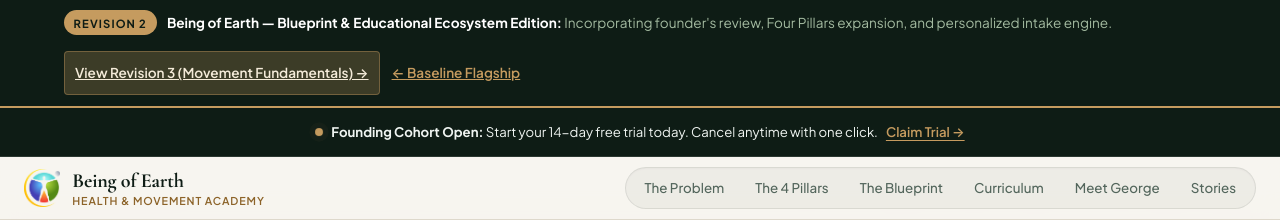
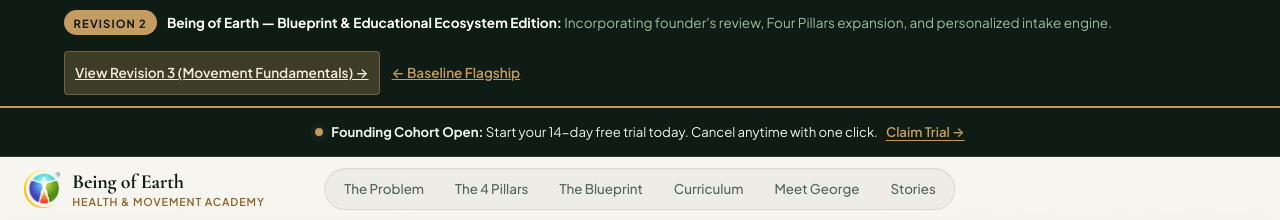
Before and after one commit to cmiller1466-ship-it/Being_Of_Earth_George, a plain HTML site: page blueprint.html in a window 1280 px wide. Shown: the top 220 px of the page. Drawn offline with Linux system fonts and the light colour scheme; grey boxes are pictures that could not be loaded.

Commit message:
fix(nav): center floating pill dock symmetrically along page vertical centerline

```diff
--- a/blueprint.html
+++ b/blueprint.html
@@ -30,7 +30,7 @@
   <link rel="icon" type="image/png" href="assets/icons/being-of-earth-logo-v2.png">
 
   <!-- Self-Hosted Sovereign Fonts loaded via style.css (Zero CDN latency, Zero telemetry) -->
-  <link rel="stylesheet" href="style.css?v=3.4">
+  <link rel="stylesheet" href="style.css?v=3.5">
 
   <!-- Schema.org JSON-LD Structured Data for Rich Search Snippets -->
   <script type="application/ld+json">
--- a/style.css
+++ b/style.css
@@ -399,13 +399,16 @@ ul {
 }
 
 .nav-wrapper {
-  display: flex;
-  align-items: center;
-  justify-content: space-between;
-  gap: var(--space-4);
+  position: relative;
+  display: flex;
+  align-items: center;
+  justify-content: flex-start;
+  min-height: 44px;
 }
 
 .brand-logo {
+  position: relative;
+  z-index: 2;
   display: flex !important;
   flex-direction: row !important;
   align-items: center !important;
@@ -458,8 +461,12 @@ img.logo-emblem {
 
 /* --- Segmented Nav Dock (Option A) --- */
 .main-nav {
-  display: flex;
-  align-items: center;
+  position: absolute;
+  left: 50%;
+  transform: translateX(-50%);
+  display: flex;
+  align-items: center;
+  z-index: 1;
 }
 
 .nav-pill-dock {
@@ -519,6 +526,12 @@ img.logo-emblem {
   .nav-links a {
     padding: 5px 10px;
     font-size: 0.8rem;
+  }
+}
+
+@media (max-width: 1100px) {
+  .brand-sub {
+    display: none;
   }
 }
 
```
Also changed, not shown: diagnostic.html (+1 -1 lines), fundamentals.html (+1 -1 lines), index.html (+1 -1 lines), src/blueprint.html (+1 -1 lines), src/diagnostic.html (+1 -1 lines), src/fundamentals.html (+1 -1 lines), src/index.html (+1 -1 lines), 1 other file.
